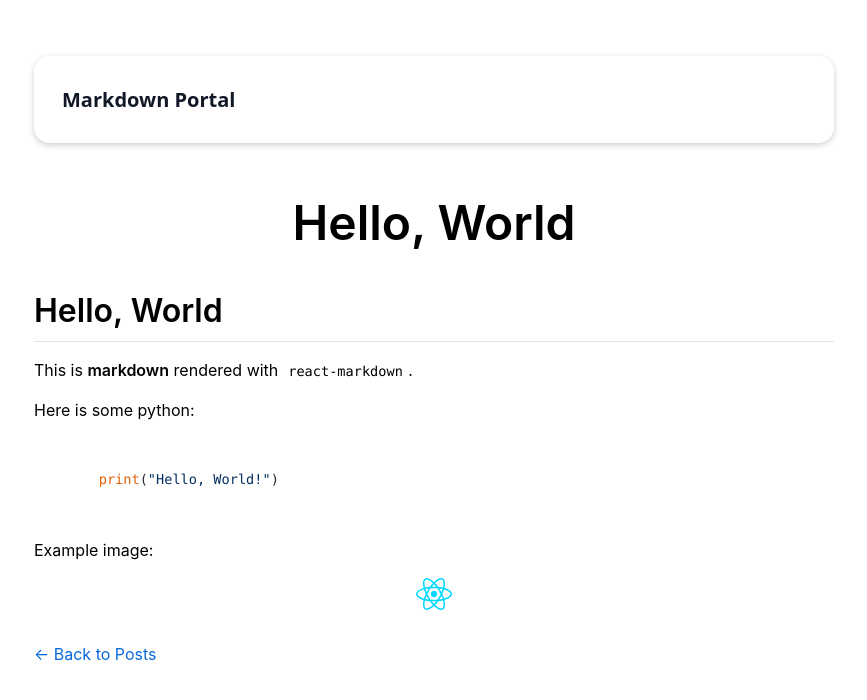
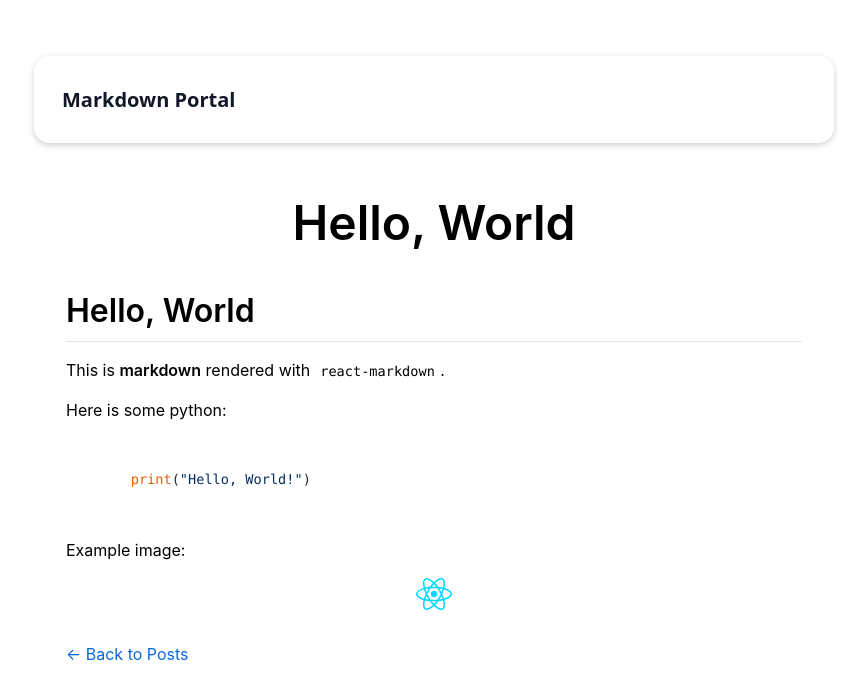
Before and after one commit to filipnaudot/md-portal, a React (Vite) app: page /post/hello-world in a window 1280 px wide. Shown: the top 700 px of the page, without its empty margins (206-1073 px from the left). Built offline with nearby package versions, Linux system fonts and the light colour scheme.

Commit message:
Rendered content now has a tighter max width

```diff
--- a/src/styles/markdown.css
+++ b/src/styles/markdown.css
@@ -26,6 +26,9 @@
 .markdown-body {
   background-color: transparent !important; /* override github-markdown-css */
   color: inherit;                            /* inherit page text color */
+  max-width: min(90vw, 800px);
+  margin: 0 auto;
+  padding: 0 2rem;
 }
 
 /* Optional: if you also want code blocks to match page bg (remove if you like the contrast) */
```
